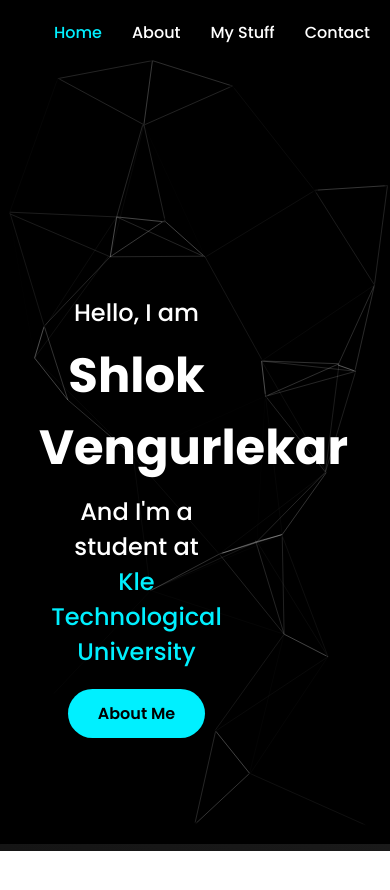
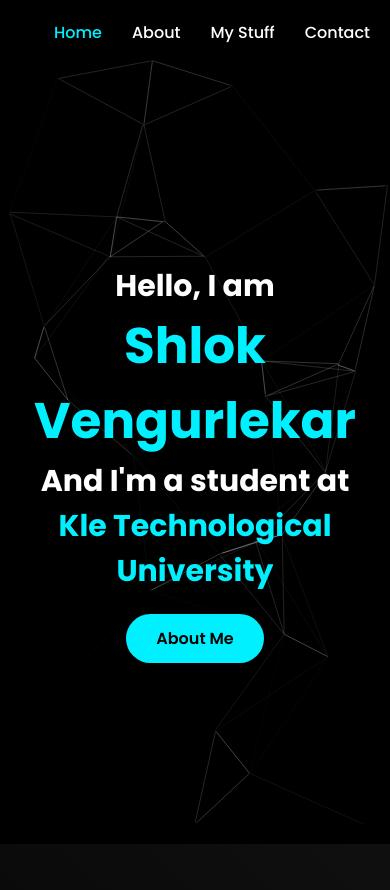
Before and after one commit to Shlokvenga/Shlok.github.io, a plain HTML site: page index.html in a window 390 px wide. Before the commit the page ends 851 px from the top, so only its background shows below. Drawn offline with Linux system fonts and the light colour scheme.

Commit message:
changed index

```diff
--- a/index.html
+++ b/index.html
@@ -26,13 +26,9 @@
         <main class="hero">
             <div class="hero-content">
                 <h2>Hello, I am</h2>
-                <h1>Shlok Vengurlekar</h1>
-                <h3>And I'm a student at<br><span class="highlight">Kle Technological University</span></h3>
+                <h1><span class="highlight">Shlok Vengurlekar</span></h1>
+                <h4>And I'm a student at<br></h4><h2><span class="highlight">Kle Technological University</span></h2>
                 <a href="about me.html" class="btn">About Me</a>
-            </div>
-            <div class="hero-image">
-                <div class="hexagon"></div>
-                <img src="getimg_ai-2024-08-26T14_29_55.905Z-removebg-preview.png" alt="John Kendric">
             </div>
         </main>
     </div>
--- a/style.css
+++ b/style.css
@@ -56,13 +56,6 @@
         color: #00f0ff;
     }
 
-    .hero {
-        display: flex;
-        align-items: center;
-        justify-content: space-between;
-        padding: 50px 0;
-    }
-
     .about {
         display: flex;
         align-items: center;
@@ -91,29 +84,31 @@
         line-height: 1.6;
         margin-bottom: 20px;
     }
+    .hero {
+        display: flex;
+        align-items: center;   /* Vertically centers content */
+        justify-content: center; /* Horizontally centers content */
+        min-height: 100vh; /* Takes the full height of the viewport */
+        position: relative;
+    }
+
     .hero-content {
-        position: absolute;
-        top: 35%;
-        left: 10%;
-        max-width: 50%;
+        text-align: center; /* Centers the text */
+    }
+
+    .hero-content h1{
+        text-align: center;
+        font-size: 50px;
     }
 
     .hero-content h2 {
-        font-size: 24px;
-        font-weight: 500;
-        margin-bottom: 10px;
+        text-align: center;
+        font-size: 30px;
     }
 
-    .hero-content h1 {
-        font-size: 48px;
-        font-weight: 700;
-        margin-bottom: 10px;
-    }
-
-    .hero-content h3 {
-        font-size: 24px;
-        font-weight: 500;
-        margin-bottom: 20px;
+    .hero-content h4 {
+        text-align: center;
+        font-size: 30px;
     }
 
     .highlight {
@@ -121,8 +116,8 @@
     }
 
     .hero-content p {
-        font-size: 16px;
-        line-height: 1.6;
+        font-size: 42px;
+        line-height: 2.6;
         margin-bottom: 30px;
     }
 
@@ -370,3 +365,26 @@
         display: none;
     }
 }
+
+@media (max-width: 768px) {
+    .hero {
+        flex-direction: column;
+        justify-content: center;
+        align-items: center;
+        text-align: center;
+    }
+
+    .hero-image {
+        margin-top: 20px;
+    }
+
+    .hero-content h1,
+    .hero-content h2,
+    .hero-content h3 {
+        text-align: center;
+    }
+
+    .hero-content .btn {
+        margin-top: 20px;
+    }
+}
```
